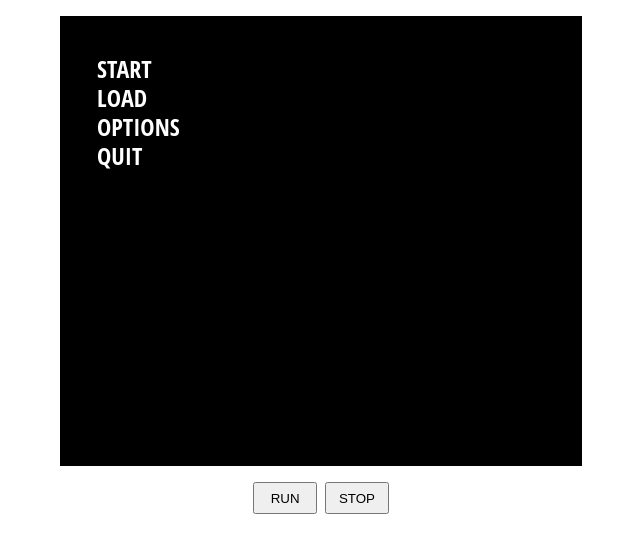
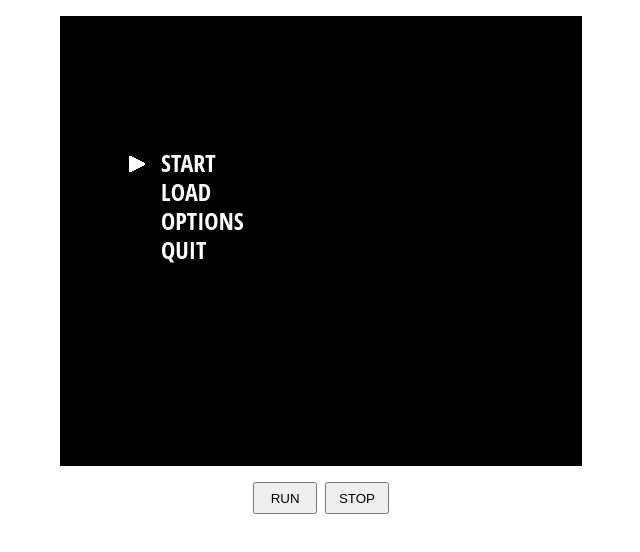
Before and after one commit to LiarleyCodie/Game-Menu, a plain HTML site: page index.html in a window 1280 px wide. Both pictures are taken after a click on the button "RUN". Shown: the whole page, without its empty margins (319-959 px from the left). Drawn offline with Linux system fonts and the light colour scheme.

Commit message:
Menu options can be selected by pressing arrow keys

```diff
--- a/index.html
+++ b/index.html
@@ -15,12 +15,18 @@
     <button id="stop">STOP</button>
   </div>
 
-
+  <!-- Main -->
+  <script src="src/js/loadImages.js"></script>
+  <script src="src/js/inputs.js"></script>
   <script src="src/js/create.js"></script>
   <script src="src/js/update.js"></script>
   <script src="src/js/main.js"></script>
 
+  <!-- Objects -->
   <script src="src/js/objects/background.js"></script>
-  <script src="src/js/objects/menu.js"></script>
+
+  <!-- Scenes -->
+  <script src="src/js/scenes/menu/menu.js"></script>
+  <script src="src/js/scenes/menu/menuIndicator.js"></script>
 </body>
 </html>
--- /dev/null
+++ b/src/js/inputs.js
@@ -0,0 +1,27 @@
+let holdIndicator = false
+window.addEventListener("keydown", ({ key }) => {
+  if (!holdIndicator) {
+    holdIndicator = true
+    switch (key) {
+      case "ArrowUp":
+        if (menu.indicatorPosition === 0) {
+          menu.indicatorPosition = menu.options.length - 1
+        } else {
+          menu.indicatorPosition -= 1
+        }
+        break
+      case "ArrowDown":
+        if (menu.indicatorPosition === menu.options.length - 1) {
+          menu.indicatorPosition = 0
+        } else {
+          menu.indicatorPosition += 1
+        }
+        break
+    }
+  }
+})
+
+window.addEventListener("keyup", ({ key }) => {
+  if (holdIndicator) holdIndicator = false
+}
+)
--- /dev/null
+++ b/src/js/loadImages.js
@@ -0,0 +1,2 @@
+const indicatorSprite = new Image()
+window.onload = () => indicatorSprite.src = "src/assets/indicator.png"
--- a/src/js/objects/menu.js
+++ /dev/null
@@ -1,24 +0,0 @@
-const menu = {
-  position: {
-    x: 36, y: 36
-  },
-  fontSize: 24,
-  fontFamily: "open sans condensed",
-  lineHeight: 5,
-  options: [
-    { title: "START" },
-    { title: "LOAD" },
-    { title: "OPTIONS" },
-    { title: "QUIT" },
-  ],
-  draw: function() {
-    for (let i = 0; i < this.options.length; i++) {
-      ctx.fillStyle = "white"
-      ctx.font = `${this.fontSize}px ${this.fontFamily}`
-      ctx.fillText(
-        this.options[i].title,
-        this.position.x,
-        this.position.y + (this.fontSize * (i + 1) + (this.lineHeight * i + 1)))
-    }
-  }
-}
--- /dev/null
+++ b/src/js/scenes/menu/menu.js
@@ -0,0 +1,31 @@
+const menu = {
+  position: {
+    x: 100, y: 130
+  },
+  fontSize: 24,
+  fontFamily: "open sans condensed",
+  lineHeight: 5,
+  indicatorPosition: 0,
+  options: [
+    { id: 0, y: 0, title: "START" },
+    { id: 1, y: 0, title: "LOAD" },
+    { id: 2, y: 0, title: "OPTIONS" },
+    { id: 3, y: 0, title: "QUIT" },
+  ],
+  draw: function() {
+    for (let i = 0; i < this.options.length; i++) {
+      this.options[i].y = this.position.y + (this.fontSize * (i + 1) + (this.lineHeight * i + 1))
+
+      ctx.fillStyle = "white"
+      ctx.font = `${this.fontSize}px ${this.fontFamily}`
+      ctx.fillText(
+        this.options[i].title,
+        this.position.x, this.options[i].y
+        )
+    }
+  },
+  update: function() {
+    menuIndicator.draw()
+    menuIndicator.update(this.position.x - 32, this.options[this.indicatorPosition].y - 16)
+  }
+}
--- /dev/null
+++ b/src/js/scenes/menu/menuIndicator.js
@@ -0,0 +1,31 @@
+const menuIndicator = {
+  instance: {
+    position: {
+      x: 0, y: 0
+    },
+    size: {
+      width: 16, height: 16
+    },
+  },
+  sprite: {
+    clipPosition: {
+      x: 0, y: 0
+    },
+    clipSize: {
+      width: 16, height: 16
+    }
+  },
+  draw: function() {
+    ctx.drawImage(
+      indicatorSprite,
+      this.sprite.clipPosition.x, this.sprite.clipPosition.y,
+      this.sprite.clipSize.width, this.sprite.clipSize.height,
+      this.instance.position.x, this.instance.position.y,
+      this.instance.size.width, this.instance.size.height
+    )
+  },
+  update: function(x, y) {
+    this.instance.position.x = x
+    this.instance.position.y = y
+  }
+}
--- a/src/js/update.js
+++ b/src/js/update.js
@@ -1,6 +1,7 @@
 // THIS IS THE MAIN UPDATE FUNCTION!
 function update() {
   background.draw()
+  menu.update()
   menu.draw()
 
   game.loop = requestAnimationFrame(update)
```
Also changed, not shown: src/assets/indicator.png (added), src/js/scenes.js (added).
